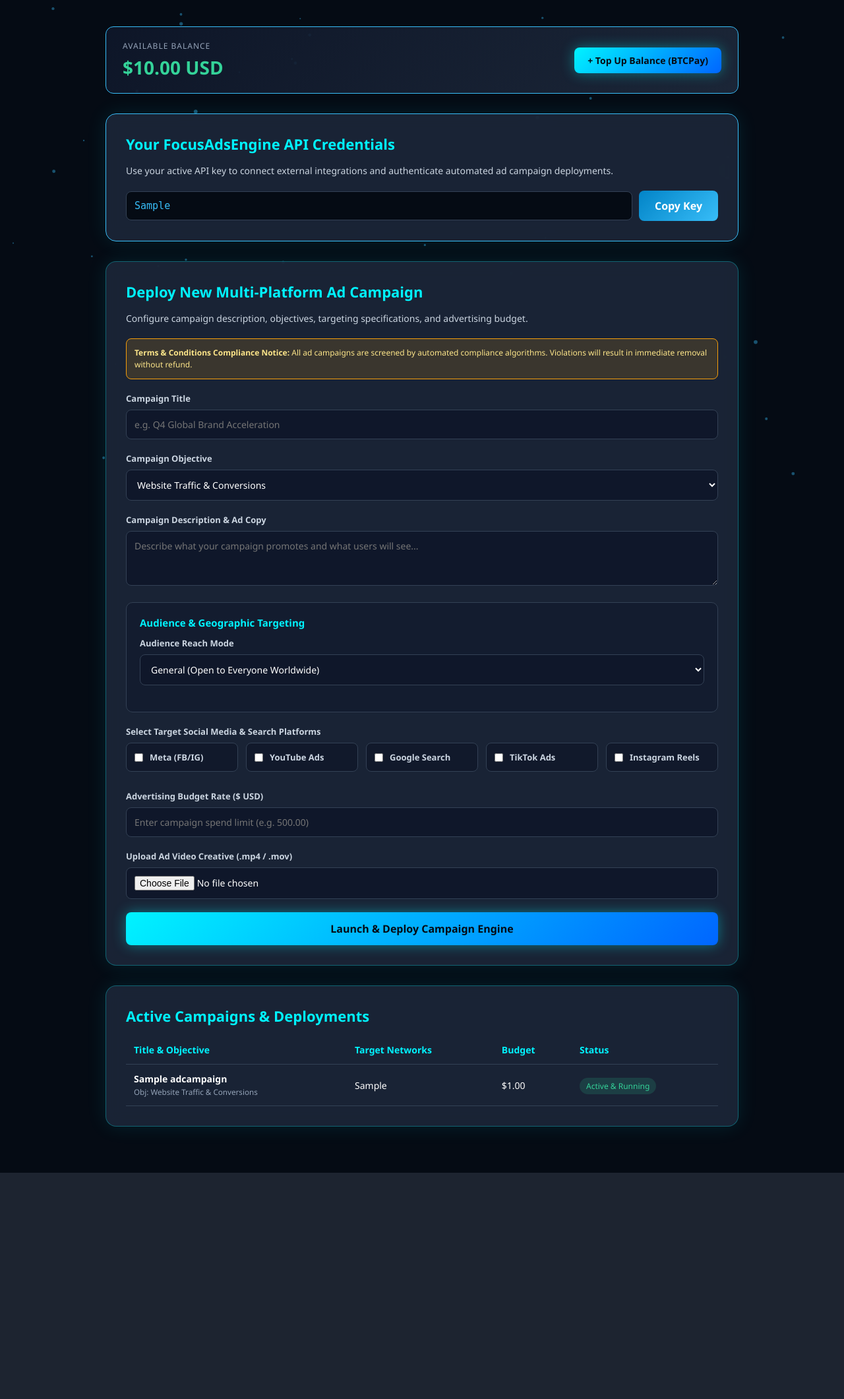
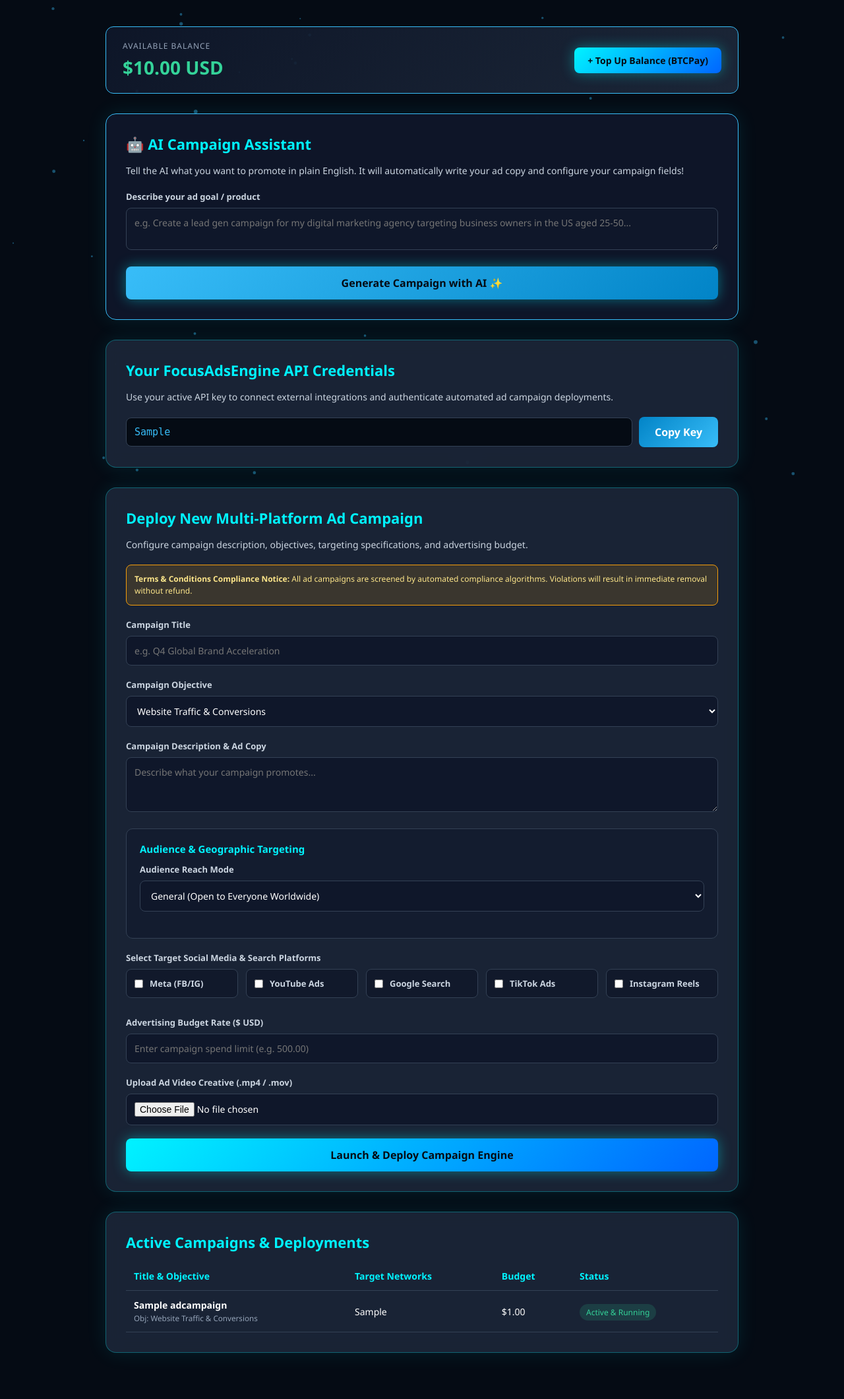
Before and after one commit to snowmanly101/FocusAdsEngine, a Django app: page /dashboard/ in a window 1280 px wide. Shown: the part 79-2200 px from the top of the page at 66% size. Before the commit the page ends 1857 px from the top, so only its background shows below. Run offline with Django 5.2, Linux system fonts and the light colour scheme; a user stored in the database is signed in; tables that the repository leaves empty hold one stand-in row (values such as "Sample post").

Commit message:
Add AI campaign assistant feature, BTCPay webhook, and dynamic dashboard UI

```diff
--- a/ads/templates/ads/dashboard.html
+++ b/ads/templates/ads/dashboard.html
@@ -59,7 +59,6 @@
         .badge-active { color: #34d399; background: rgba(52, 211, 153, 0.15); padding: 4px 10px; border-radius: 20px; font-size: 12px; }
         .badge-flagged { color: #fca5a5; background: rgba(239, 68, 68, 0.15); padding: 4px 10px; border-radius: 20px; font-size: 12px; }
 
-        /* Modal Styles */
         .modal { display: none; position: fixed; z-index: 100; left: 0; top: 0; width: 100%; height: 100%; background: rgba(0,0,0,0.8); backdrop-filter: blur(5px); align-items: center; justify-content: center; }
         .modal-content { background: #0f172a; border: 1px solid #38bdf8; padding: 30px; border-radius: 12px; max-width: 450px; width: 90%; text-align: center; }
     </style>
@@ -92,8 +91,20 @@
             </div>
         </div>
 
+        <!-- AI Campaign Assistant Card -->
+        <div class="card" style="border-color: #38bdf8; background: rgba(15, 23, 42, 0.95);">
+            <h2>🤖 AI Campaign Assistant</h2>
+            <p>Tell the AI what you want to promote in plain English. It will automatically write your ad copy and configure your campaign fields!</p>
+
+            <div class="form-group">
+                <label>Describe your ad goal / product</label>
+                <textarea id="aiPromptInput" rows="2" placeholder="e.g. Create a lead gen campaign for my digital marketing agency targeting business owners in the US aged 25-50..."></textarea>
+            </div>
+            <button type="button" onclick="runAiAssistant()" style="background: linear-gradient(135deg, #38bdf8, #0284c7);">Generate Campaign with AI ✨</button>
+        </div>
+
         <!-- API Credentials Card -->
-        <div class="card" style="border-color: #38bdf8;">
+        <div class="card">
             <h2>Your FocusAdsEngine API Credentials</h2>
             <p>Use your active API key to connect external integrations and authenticate automated ad campaign deployments.</p>
             {% if profile.api_key %}
@@ -115,16 +126,16 @@
                 <strong>Terms & Conditions Compliance Notice:</strong> All ad campaigns are screened by automated compliance algorithms. Violations will result in immediate removal without refund.
             </div>
 
-            <form method="POST" enctype="multipart/form-data">
+            <form method="POST" enctype="multipart/form-data" id="campaignForm">
                 {% csrf_token %}
                 <div class="form-group">
                     <label>Campaign Title</label>
-                    <input type="text" name="title" required placeholder="e.g. Q4 Global Brand Acceleration">
+                    <input type="text" name="title" id="campaignTitle" required placeholder="e.g. Q4 Global Brand Acceleration">
                 </div>
 
                 <div class="form-group">
                     <label>Campaign Objective</label>
-                    <select name="campaign_objective" required>
+                    <select name="campaign_objective" id="campaignObjective" required>
                         <option value="website">Website Traffic & Conversions</option>
                         <option value="lead">Lead Generation</option>
                         <option value="sales">Direct Sales / E-commerce</option>
@@ -134,7 +145,7 @@
 
                 <div class="form-group">
                     <label>Campaign Description & Ad Copy</label>
-                    <textarea name="description" rows="3" required placeholder="Describe what your campaign promotes and what users will see..."></textarea>
+                    <textarea name="description" id="campaignDescription" rows="3" required placeholder="Describe what your campaign promotes..."></textarea>
                 </div>
 
                 <div class="targeting-section">
@@ -151,15 +162,15 @@
                     <div id="customTargetingFields" style="display: none;">
                         <div class="form-group">
                             <label>Target Age Range</label>
-                            <input type="text" name="target_age" placeholder="e.g. 18-45">
+                            <input type="text" name="target_age" id="targetAge" placeholder="e.g. 18-45">
                         </div>
                         <div class="form-group">
                             <label>Target Countries (Comma separated ISO codes)</label>
-                            <input type="text" name="target_countries" placeholder="e.g. US, GB, CA, NG">
+                            <input type="text" name="target_countries" id="targetCountries" placeholder="e.g. US, GB, CA, NG">
                         </div>
                         <div class="form-group">
                             <label>Target Gender</label>
-                            <select name="target_gender">
+                            <select name="target_gender" id="targetGender">
                                 <option value="all">All Genders</option>
                                 <option value="male">Male Only</option>
                                 <option value="female">Female Only</option>
@@ -181,7 +192,7 @@
 
                 <div class="form-group">
                     <label>Advertising Budget Rate ($ USD)</label>
-                    <input type="number" step="0.01" name="budget" required placeholder="Enter campaign spend limit (e.g. 500.00)">
+                    <input type="number" step="0.01" name="budget" id="campaignBudget" required placeholder="Enter campaign spend limit (e.g. 500.00)">
                 </div>
 
                 <div class="form-group">
@@ -238,7 +249,7 @@
         <div class="modal-content">
             <h2 style="color: #38bdf8; margin-bottom: 10px;">Fund Balance via BTCPay</h2>
             <p style="font-size: 13px; color: #94a3b8; margin-bottom: 15px;">Send Bitcoin to your channel wallet below. Once 4 blockchain confirmations are reached, your account balance updates automatically.</p>
-            <div style="background: #050b14; padding: 15px; border-radius: 8px; border: 1px solid #334155; margin-bottom: 15px; word-break: break-all; font-family: monospace; font-size: 13px; color: #34d399;" id="btcWalletAddr">
+            <div style="background: #050b14; padding: 15px; border-radius: 8px; border: 1px solid #334155; margin-bottom: 15px; word-break: break-all; font-family: monospace; font-size: 13px; color: #34d399;">
                 bc1qtqnjd0v2ywaffx39jqarjav6w7vkug2t3yuznd
             </div>
             <button onclick="navigator.clipboard.writeText('bc1qtqnjd0v2ywaffx39jqarjav6w7vkug2t3yuznd'); alert('Wallet address copied!');" style="padding: 10px; font-size: 13px; margin-bottom: 15px;">Copy Wallet Address</button>
@@ -254,6 +265,52 @@
             var mode = document.getElementById('audienceTypeSelect').value;
             var customDiv = document.getElementById('customTargetingFields');
             customDiv.style.display = (mode === 'custom') ? 'block' : 'none';
+        }
+
+        async function runAiAssistant() {
+            const promptText = document.getElementById('aiPromptInput').value;
+            if (!promptText) {
+                alert('Please enter a prompt for the AI first.');
+                return;
+            }
+
+            alert('AI Assistant is generating your campaign copy and targeting parameters...');
+
+            try {
+                const response = await fetch('/api/ai-generate/', {
+                    method: 'POST',
+                    headers: {
+                        'Content-Type': 'application/json',
+                        'X-CSRFToken': '{{ csrf_token }}'
+                    },
+                    body: JSON.stringify({ prompt: promptText })
+                });
+
+                const data = await response.json();
+                if (data.status === 'success') {
+                    const camp = data.campaign;
+                    document.getElementById('campaignTitle').value = camp.title || '';
+                    document.getElementById('campaignDescription').value = camp.description || '';
+                    if (camp.objective) {
+                        document.getElementById('campaignObjective').value = camp.objective;
+                    }
+                    if (camp.target_age || camp.target_countries) {
+                        document.getElementById('audienceTypeSelect').value = 'custom';
+                        toggleTargeting();
+                        document.getElementById('targetAge').value = camp.target_age || '';
+                        document.getElementById('targetCountries').value = camp.target_countries || '';
+                    }
+                    if (camp.budget) {
+                        document.getElementById('campaignBudget').value = camp.budget;
+                    }
+                    alert('AI generated campaign successfully! Review your form and hit Launch.');
+                } else {
+                    alert('AI Generation error: ' + (data.message || 'Unknown error'));
+                }
+            } catch (err) {
+                console.error(err);
+                alert('Failed to connect to AI assistant endpoint.');
+            }
         }
 
         const canvas = document.getElementById('bg-canvas');
--- a/ads/urls.py
+++ b/ads/urls.py
@@ -15,7 +15,8 @@ from .views import (
     owner_portal_view,
     adnetwork_game_view,
     fund_account_balance,
-    btcpay_webhook_view
+    btcpay_webhook_view,
+    ai_generate_campaign
 )
 
 router = DefaultRouter()
@@ -37,5 +38,6 @@ urlpatterns = [
     path('network-matrix/', adnetwork_game_view, name='network-matrix'),
     path('fund-balance/', fund_account_balance, name='fund-balance'),
     path('api/btcpay-webhook/', btcpay_webhook_view, name='btcpay-webhook'),
+    path('api/ai-generate/', ai_generate_campaign, name='ai-generate-campaign'),
     path('', include(router.urls)),
 ]
--- a/ads/views.py
+++ b/ads/views.py
@@ -1,5 +1,6 @@
 import json
 import decimal
+import openai
 from django.shortcuts import render, redirect, get_object_or_404
 from django.contrib.auth import authenticate, login
 from django.contrib.auth.models import User
@@ -207,10 +208,39 @@ def dashboard_view(request):
     return render(request, 'ads/dashboard.html', {'profile': profile, 'campaigns': campaigns})
 
 @csrf_exempt
+def ai_generate_campaign(request):
+    """
+    AI Assistant Endpoint to parse user prompt into campaign details.
+    """
+    if request.method == 'POST':
+        try:
+            data = json.loads(request.body)
+            user_prompt = data.get('prompt', '')
+
+            # Configure OpenAI key (Replace with your actual key or settings variable)
+            openai.api_key = "YOUR_OPENAI_API_KEY"
+
+            response = openai.chat.completions.create(
+                model="gpt-4o-mini",
+                messages=[
+                    {
+                        "role": "system",
+                        "content": "You are an expert AI advertising assistant for FocusAdsEngine. Given a user's advertising goal, return valid JSON containing keys: title, objective ('website', 'lead', 'sales', 'awareness'), description, target_age, target_countries, budget."
+                    },
+                    {"role": "user", "content": user_prompt}
+                ],
+                response_format={"type": "json_object"}
+            )
+
+            ai_data = json.loads(response.choices[0].message.content)
+            return JsonResponse({"status": "success", "campaign": ai_data})
+        except Exception as e:
+            return JsonResponse({"status": "error", "message": str(e)}, status=400)
+
+    return JsonResponse({"status": "invalid method"}, status=405)
+
+@csrf_exempt
 def btcpay_webhook_view(request):
-    """
-    BTCPay Server Webhook Listener detecting 4 block confirmations.
-    """
     if request.method == 'POST':
         try:
             data = json.loads(request.body)
```
